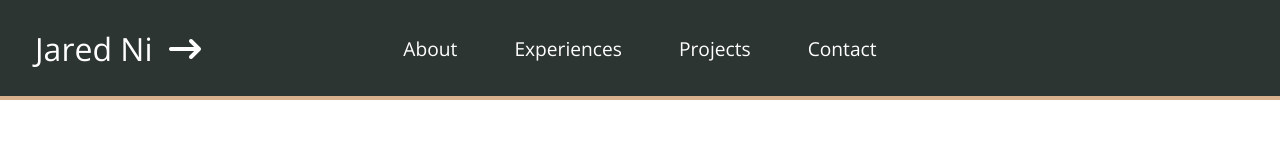
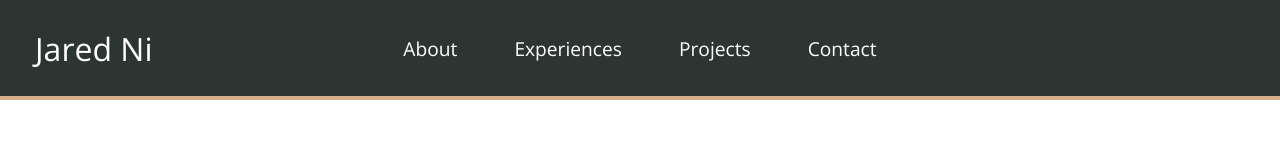
Before and after one commit to jared-ni/personal-website, a React (Create React App) app: page / in a window 1280 px wide. Shown: the top 160 px of the page. Built offline with nearby package versions, Linux system fonts and the light colour scheme.

Commit message:
finished logo

```diff
--- a/src/components/Navbar.css
+++ b/src/components/Navbar.css
@@ -27,6 +27,8 @@
     font-size: 2rem;
     position: absolute;
     padding: 15px;
+    display: flex;
+    flex-direction: row;
   }
 
   @keyframes word-hover {
@@ -35,17 +37,29 @@
       border-width: thick;
       font-size: 1.5rem;}
   }
+
+  .hidden-arrow {
+    display: none;
+    flex-direction: row;
+    color: #D9B08C;
+  }
   .navbar-logo:hover {
+    display: flex;
+    flex-direction: row;
     color: #D9B08C;
     border-top: 3px solid #D9B08C;
     border-bottom: 3px solid #D9B08C;
     border-width: thin;
-    /* padding: 15px; */
     animation-name: word-hover;
     animation-iteration-count: infinite;
     animation-duration: 2.1s;
     animation-direction: alternate;
   }
+
+  .navbar-logo:hover .hidden-arrow {
+    display: inline;
+  }
+
 
   /* .fa-typo3 {
     margin-left: 0.5rem;
--- a/src/components/Navbar.js
+++ b/src/components/Navbar.js
@@ -30,9 +30,11 @@ function Navbar() {
             <nav className='navbar'>
 
                 <Link to='/' className='navbar-logo'>
-                    Jared Ni &nbsp;
-                    <i class="fa-solid fa-arrow-right-long"></i>
+                    <div>Jared Ni<div className="hidden-arrow">&nbsp; <i class="fa-solid fa-arrow-right-long"></i></div></div>
                 </Link>
+                {/* <div class="showhim">HOVER ME
+                    <div class="showme">hai</div>
+                </div> */}
 
                 <div className="menu-icon" onClick={handleClick}>
                     <i className={click ? 'fas fa-times' : 'fas fa-bars'} />
```
